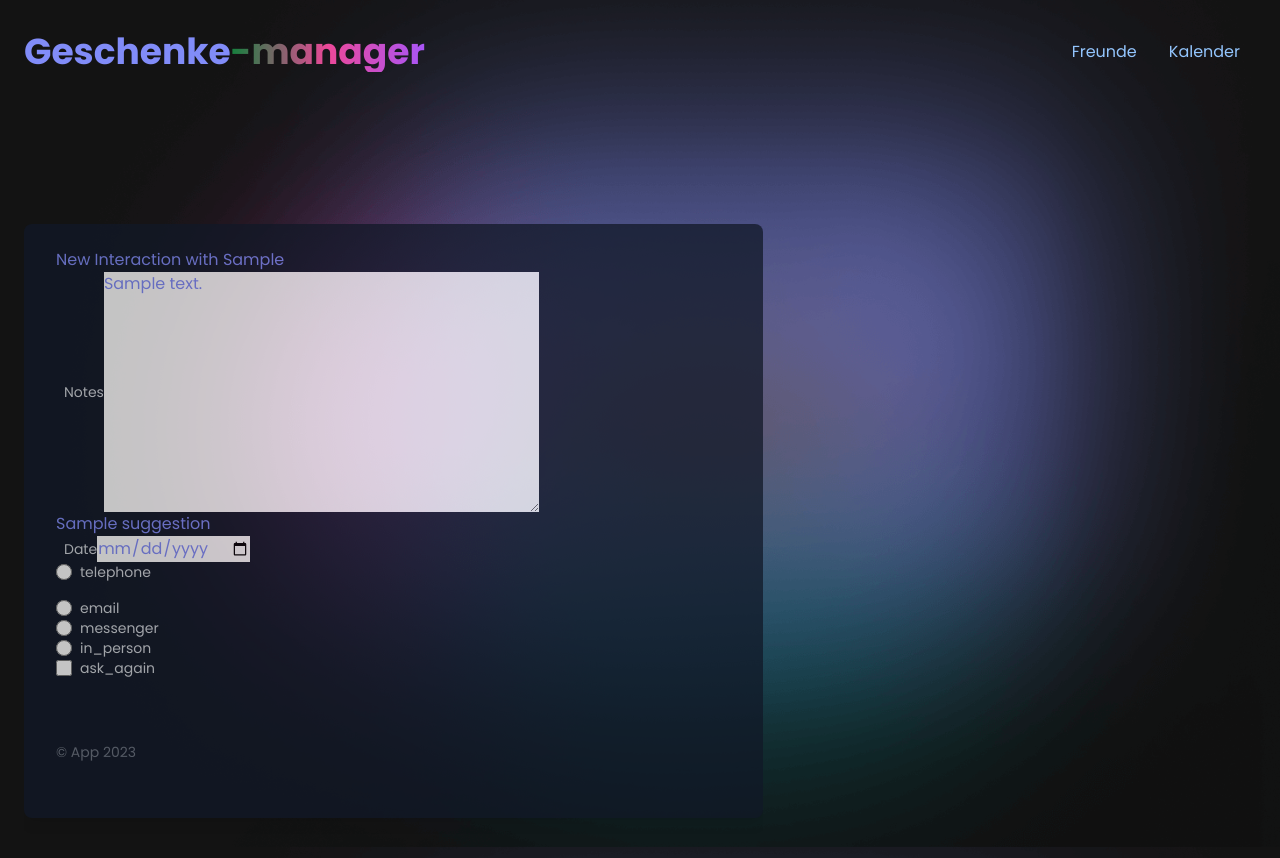
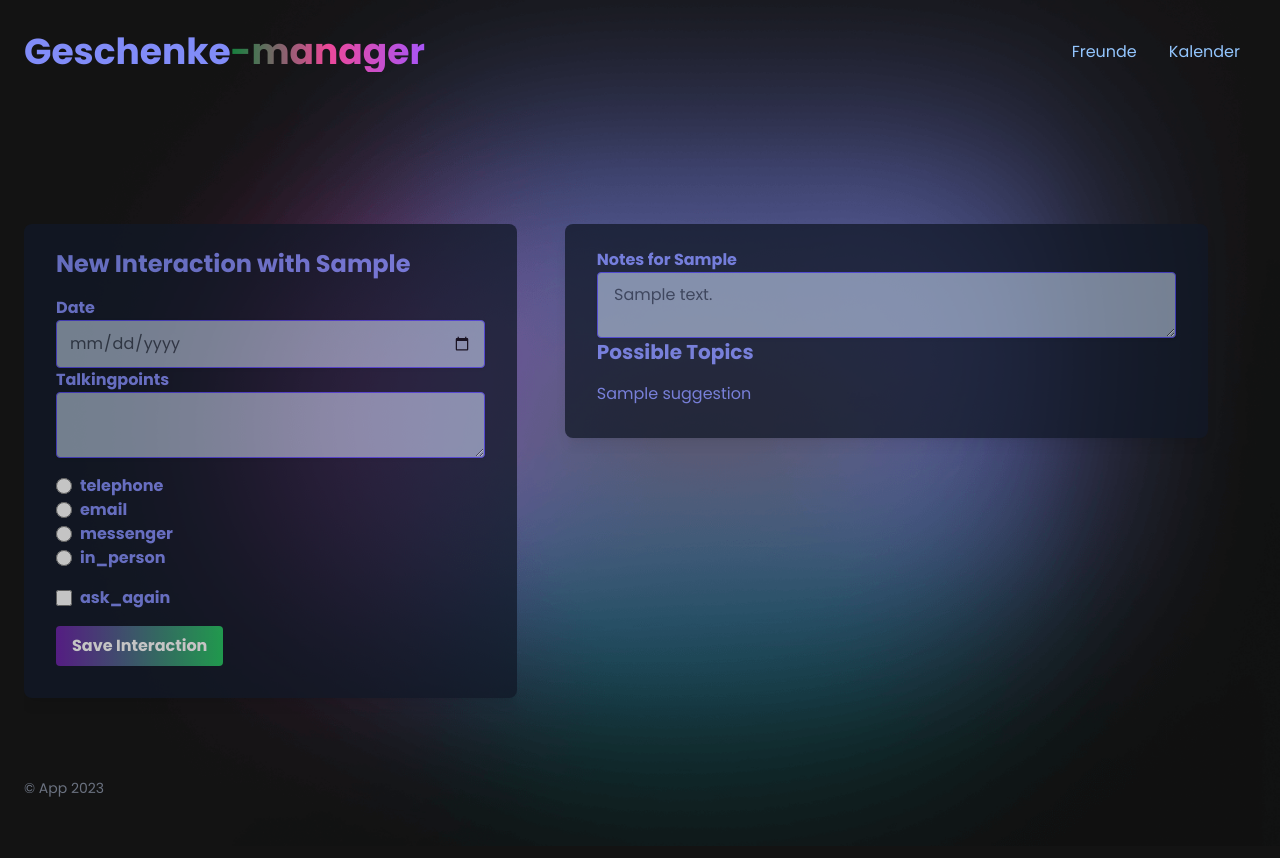
Before and after one commit to Lester1989/giftmanager, a Python web app: template app/templates/new_interaction.html in a window 1280 px wide. After the commit the page ends 817 px from the top, so only its background shows below. Run offline with Jinja, Linux system fonts and the light colour scheme; the template is opened without the code that fills it: most values are stand-ins (such as "Sample title", 1, 10 or a date in 2020).

Commit message:
Update styles and add new features

```diff
--- a/app/static/style.css
+++ b/app/static/style.css
@@ -696,6 +696,10 @@ video {
           appearance: none;
   border-radius: 0.25rem;
   border-width: 1px;
+  --tw-border-opacity: 1;
+  border-color: rgb(79 70 229 / var(--tw-border-opacity));
+  --tw-bg-opacity: 1;
+  background-color: rgb(148 163 184 / var(--tw-bg-opacity));
   padding: 0.75rem;
   line-height: 1.25;
   --tw-text-opacity: 1;
@@ -723,6 +727,7 @@ video {
 }
 
 .form-radio {
+  margin-inline-end: 0.5rem;
   height: 1rem;
   width: 1rem;
   --tw-border-opacity: 1;
@@ -790,6 +795,10 @@ video {
 
 .ms-2 {
   margin-inline-start: 0.5rem;
+}
+
+.mt-4 {
+  margin-top: 1rem;
 }
 
 .block {
@@ -883,6 +892,10 @@ video {
 
 .items-center {
   align-items: center;
+}
+
+.items-stretch {
+  align-items: stretch;
 }
 
 .justify-start {
@@ -1009,6 +1022,10 @@ video {
 
 .p-3 {
   padding: 0.75rem;
+}
+
+.p-4 {
+  padding: 1rem;
 }
 
 .px-12 {
@@ -1157,6 +1174,10 @@ video {
   text-decoration-line: none;
 }
 
+.opacity-50 {
+  opacity: 0.5;
+}
+
 .opacity-75 {
   opacity: 0.75;
 }
--- a/app/templates/new_interaction.html
+++ b/app/templates/new_interaction.html
@@ -1,50 +1,57 @@
-{% extends "base.html" %}
+{% extends "base.html" %} {% block content %}
 
-{% block content %}
+<div class="flex flex-col w-full xl:w-2/5 justify-start lg:items-start overflow-y-hidden" >
+    <div class="bg-gray-900 opacity-75 w-full shadow-lg rounded-lg px-8 pt-6 pb-8 mb-4" >
 
-<div class="flex flex-col w-full xl:w-3/5 justify-start lg:items-start overflow-y-hidden">
-    <div class="bg-gray-900 opacity-75 w-full shadow-lg rounded-lg px-8 pt-6 pb-8 mb-4">
-
-<h1>New Interaction with {{ friend.first_name }}</h1>
-
-
+        <h1 class="text-2xl font-bold mb-4">New Interaction with {{ friend.first_name }}</h1>
+    <form action="/add_interaction/{{friend.id}}" method="post">
+      <div class="flex flex-col items-stretch w-full">
+        <label for="date" class="block font-bold" >Date</label >
+        <input class="form-field" type="date" name="date" value="{{date}}" id="date" />
+      </div>
+    <div class="flex flex-col items-stretch w-full">
+      <label for="talking_points" class="block font-bold" >Talkingpoints</label >
+      <textarea class="form-field" name="talking_points" id="talking_points"></textarea >
+    </div>
+      <div class="flex items-center mt-4">
+        <input id="default-radio-1" type="radio" value="telephone" name="via" class="form-radio" />
+        <label for="default-radio-1" class="block font-bold" >telephone</label >
+      </div>
       <div class="flex items-center">
-    <label for="notes" class="ms-2 text-sm font-medium text-gray-300">Notes</label>
-    <textarea name="notes" id="notes" cols="30" rows="10">{{ friend.notes}}</textarea>
+        <input id="default-radio-2" type="radio" value="email" name="via" class="form-radio" />
+        <label for="default-radio-2" class="block font-bold" >email</label >
+      </div>
+      <div class="flex items-center">
+        <input id="default-radio-3" type="radio" value="messenger" name="via" class="form-radio" />
+        <label for="default-radio-3" class="block font-bold" >messenger</label >
+      </div>
+      <div class="flex items-center">
+        <input id="default-radio-4" type="radio" value="in_person" name="via" class="form-radio" />
+        <label for="default-radio-4" class="block font-bold" >in_person</label >
+      </div>
+      <div class="flex items-center my-4">
+        <input id="ask_again" type="checkbox" value="" name="ask_again" class="form-radio" />
+        <label for="ask_again" class="block font-bold" >ask_again</label >
+      </div>
+      <button type="submit" class="btn-rainbow">Save Interaction</button>
+    </form>
   </div>
 
+</div>
+<div class="w-full xl:w-3/5 px-12 overflow-hidden">
+    <div class="bg-gray-900 opacity-75 w-full shadow-lg rounded-lg px-8 pt-6 pb-8 mb-4" >
+
+    <div class="flex flex-col items-stretch w-full">
+      <label for="notes" class="block font-bold" >Notes for {{ friend.first_name }}</label >
+      <textarea class="form-field" name="notes" id="notes"> {{ friend.notes}}</textarea >
+    </div>
+
+    <h2 class="text-xl font-bold mb-4">Possible Topics</h2>
     <ul>
       {% for suggestion in talking_point_suggstions %}
       <li>{{ suggestion }}</li>
       {% endfor %}
     </ul>
-
-<form action="/add_interaction/{{friend.id}}" method=post>
-    <div class="flex items-center">
-        <label for="date" class="ms-2 text-sm font-medium text-gray-300">Date</label>
-        <input type="date" name="date" value="{{date}}" id="date">
   </div>
-    <div class="flex items-center mb-4">
-        <input id="default-radio-1" type="radio" value="telephone" name="via" class="form-radio">
-        <label for="default-radio-1" class="ms-2 text-sm font-medium text-gray-300">telephone</label>
 </div>
-    <div class="flex items-center">
-        <input id="default-radio-2" type="radio" value="email" name="via" class="form-radio">
-        <label for="default-radio-2" class="ms-2 text-sm font-medium text-gray-300">email</label>
-    </div>
-    <div class="flex items-center">
-        <input id="default-radio-3" type="radio" value="messenger" name="via" class="form-radio">
-        <label for="default-radio-3" class="ms-2 text-sm font-medium text-gray-300">messenger</label>
-    </div>
-    <div class="flex items-center">
-        <input id="default-radio-4" type="radio" value="in_person" name="via" class="form-radio">
-        <label for="default-radio-4" class="ms-2 text-sm font-medium text-gray-300">in_person</label>
-    </div>
-    <div class="flex items-center">
-        <input id="ask_again" type="checkbox" value="" name="ask_again" class="form-radio">
-        <label for="ask_again" class="ms-2 text-sm font-medium text-gray-300">ask_again</label>
-    </div>
-
-</form>
-
 {% endblock %}
--- a/input.scss
+++ b/input.scss
@@ -22,11 +22,11 @@
       @apply bg-purple-500 ;
     }
     .form-field{
-        @apply shadow appearance-none border rounded w-full p-3 text-gray-700 leading-tight focus:ring transform transition hover:scale-105 duration-300 ease-in-out
+        @apply shadow appearance-none border border-indigo-600 rounded w-full p-3 text-gray-700 bg-slate-400 leading-tight focus:ring transform transition hover:scale-105 duration-300 ease-in-out
     }
 
     .form-radio{
-      @apply w-4 h-4 text-indigo-900 focus:ring-blue-600 ring-offset-gray-800 focus:ring-2 bg-gray-700 border-gray-600
+      @apply w-4 h-4 me-2 text-indigo-900 focus:ring-blue-600 ring-offset-gray-800 focus:ring-2 bg-gray-700 border-gray-600
     }
 
   }
```
Also changed, not shown: app/main.py (+51 -10 lines), app/templates/friend_detail.html (+32 -11 lines). Lines whose indentation alone changed are shown as unchanged.
